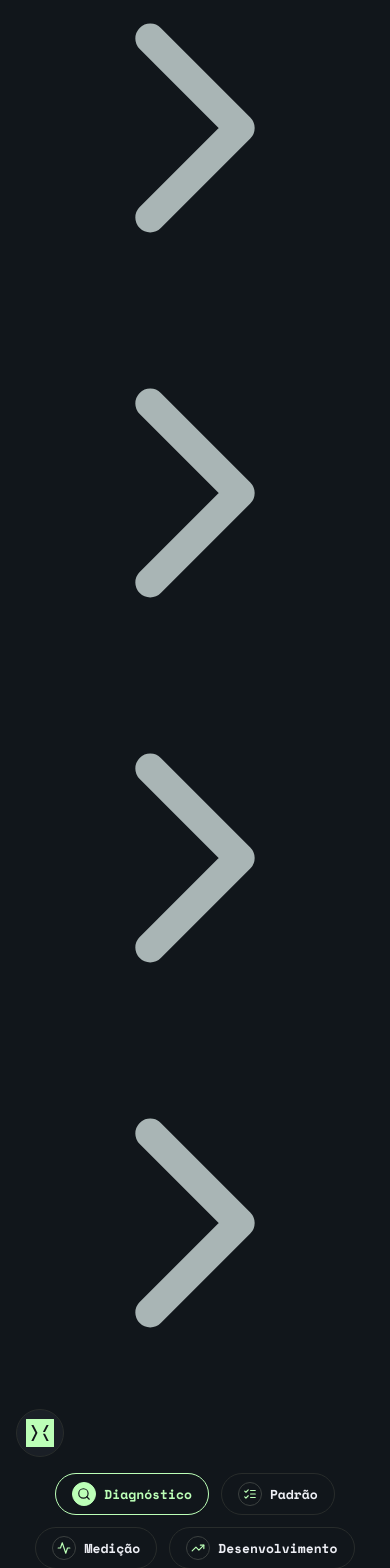
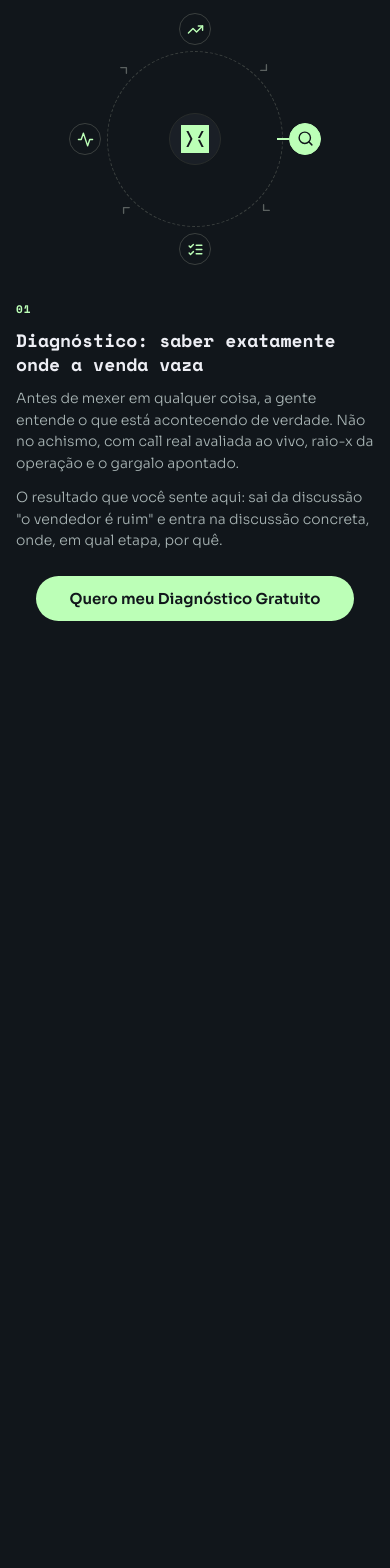
Before and after one commit to aiOpsDuo/ltx, a React (Vite) app: page / in a window 390 px wide. Shown: the part 1420-2988 px from the top of the page. Built offline with nearby package versions, Linux system fonts and the light colour scheme.

Commit message:
[FIX] Adicionado circulo de metodologia no mobile

```diff
--- a/src/components/Header.tsx
+++ b/src/components/Header.tsx
@@ -1,6 +1,18 @@
 import { useEffect, useState } from 'react';
 import { useDiagnosticoModal } from '../context/DiagnosticoModalContext';
 import { useTheme } from '../context/ThemeContext';
+
+interface NavLink {
+  label: string;
+  href: string;
+}
+
+const NAV_LINKS: NavLink[] = [
+  { label: 'Método', href: '#metodologia' },
+  { label: 'Tecnologia X', href: '#tecnologia-x' },
+  { label: 'Founders', href: '#founders' },
+  { label: 'FAQ', href: '#faq' },
+];
 
 export function Header() {
   const [isStuck, setIsStuck] = useState(false);
@@ -23,6 +35,14 @@ export function Header() {
             alt="LTX Performance"
           />
         </a>
+
+        <nav className="header-nav" aria-label="Navegação principal">
+          {NAV_LINKS.map((link) => (
+            <a key={link.href} href={link.href} className="header-nav-link">
+              {link.label}
+            </a>
+          ))}
+        </nav>
 
         <div className="header-actions">
           <button type="button" className="btn btn-secondary btn-md" onClick={() => openModal('header')}>
--- a/src/components/Metodologia.tsx
+++ b/src/components/Metodologia.tsx
@@ -16,11 +16,12 @@ import { DURATION, EASE_OUT_EXPO, TRANSLATE_DISTANCE, prefersReducedMotion } fro
 //
 // Layout (PRD): roda com o nome das etapas à esquerda, texto em destaque
 // da etapa ativa + CTA à direita. Ao rolar a página a roda gira e o texto
-// troca para a etapa seguinte — só em telas grandes e com motion permitido;
-// no fallback (mobile ou prefers-reduced-motion), os mesmos pontos viram
-// botões estáticos que trocam o texto ao toque/clique (a "Escala" também
-// vira só um botão que troca pro formulário, sem a animação de expansão).
-const ENHANCED_QUERY = '(min-width: 1024px) and (prefers-reduced-motion: no-preference)';
+// troca para a etapa seguinte — em qualquer largura de tela, desde que
+// motion seja permitido; no fallback (só prefers-reduced-motion), os
+// mesmos pontos viram botões estáticos que trocam o texto ao toque/clique
+// (a "Escala" também vira só um botão que troca pro formulário, sem a
+// animação de expansão).
+const ENHANCED_QUERY = '(prefers-reduced-motion: no-preference)';
 
 // Um ícone por etapa — substitui o número dentro do nó da roda (PRD:
 // cada ponto do ciclo precisa se identificar visualmente, não só por índice).
@@ -178,9 +179,9 @@ export function Metodologia() {
   const isFirstRender = useRef(true);
 
   // A roda gira e a etapa ativa avança conforme o scroll vertical da página
-  // (PRD 6.4: navegação sem depender de clique). Só roda em telas ≥1024px
-  // com motion permitido — gsap.matchMedia cria/destrói o ScrollTrigger
-  // automaticamente ao cruzar o breakpoint ou mudar a preferência do SO.
+  // (PRD 6.4: navegação sem depender de clique). Roda em qualquer largura,
+  // desde que motion seja permitido — gsap.matchMedia cria/destrói o
+  // ScrollTrigger automaticamente ao mudar a preferência do SO.
   useEffect(() => {
     gsap.registerPlugin(ScrollTrigger);
     const mm = gsap.matchMedia();
--- a/src/styles/components/organisms/header.css
+++ b/src/styles/components/organisms/header.css
@@ -34,6 +34,34 @@
   align-items: center;
 }
 .header-brand img { height: 24px; width: auto; }
+
+.header-nav {
+  display: none;
+  align-items: center;
+  gap: var(--ltx-space-10);
+}
+
+@media (min-width: 1024px) {
+  .header-nav {
+    display: flex;
+  }
+}
+
+.header-nav-link {
+  font-family: var(--ltx-font-mono);
+  font-weight: var(--ltx-weight-bold);
+  font-size: 11px;
+  letter-spacing: var(--ltx-track-overline);
+  text-transform: uppercase;
+  color: var(--ltx-text-muted);
+  text-decoration: none;
+  white-space: nowrap;
+  transition: color var(--ltx-dur-sm) var(--ltx-ease-out-expo);
+}
+.header-nav-link:hover,
+.header-nav-link:focus-visible {
+  color: var(--ltx-text-title);
+}
 
 .header-actions {
   display: flex;
--- a/src/styles/components/organisms/metodologia.css
+++ b/src/styles/components/organisms/metodologia.css
@@ -1,13 +1,15 @@
 /* ==========================================================================
    METODOLOGIA ORGANISM — Seção 3, looping comercial. PRD 6.4 (COPY.md 3ª
-   sessão). Roda com as 4 etapas à esquerda, texto em destaque + CTA à
-   direita. Rolar a página gira a roda e avança a etapa (sem depender de
-   clique) — só em telas ≥1024px com motion permitido.
+   sessão). Roda com as 4 etapas, texto em destaque + CTA. Rolar a página
+   gira a roda e avança a etapa (sem depender de clique) — em qualquer
+   largura de tela, desde que motion seja permitido.
 
-   Mobile-first: base = layout estático empilhado (roda vira lista de
-   botões). Enhanced (min-width:1024px + prefers-reduced-motion:no-preference,
-   mesma condição usada no JS via gsap.matchMedia) = roda girando presa
-   (pin) durante o scroll.
+   Mobile-first: base = fallback estático empilhado (roda vira lista de
+   botões), usado só quando prefers-reduced-motion:reduce. Enhanced
+   (prefers-reduced-motion:no-preference, mesma condição usada no JS via
+   gsap.matchMedia) = roda girando presa (pin) durante o scroll, em
+   qualquer largura; o breakpoint 1024px dentro do enhanced só reajusta
+   proporções (roda maior, grid em linha, labels visíveis nos nós).
    ========================================================================== */
 
 .metodologia {
@@ -27,7 +29,8 @@
   margin-right: auto;
 }
 
-/* ── Base (mobile / reduced motion): fluxo normal, sem pin ───────────────── */
+/* ── Base (fallback prefers-reduced-motion:reduce): fluxo normal, sem pin,
+   roda vira lista de botões estáticos ─────────────────────────────────── */
 
 .metodologia-scroller {
   height: auto;
@@ -63,7 +66,8 @@
 }
 
 .metodologia-ring,
-.metodologia-pointer {
+.metodologia-pointer,
+.metodologia-rotation-hints {
   display: none;
 }
 
@@ -250,9 +254,14 @@
 
 /* ── Enhanced: roda de verdade, presa (pin) e girando com o scroll ───────
    Mesma condição do gsap.matchMedia() em Metodologia.tsx (ENHANCED_QUERY) —
-   os dois precisam ficar em sincronia. */
+   os dois precisam ficar em sincronia. Sem min-width: roda em qualquer
+   largura. Os valores aqui são o tamanho mobile (roda menor, empilhada);
+   o bloco @media (min-width:1024px) logo abaixo só ajusta proporções pro
+   layout em linha. No anel pequeno o nome da etapa some do nó (some fica
+   ilegível/vaza pra fora da roda) — só o ícone marca o ponto; o nome
+   completo continua sempre visível no texto em destaque ao lado/abaixo. */
 
-@media (min-width: 1024px) and (prefers-reduced-motion: no-preference) {
+@media (prefers-reduced-motion: no-preference) {
   /* 340vh cobria as 3 transições entre os 4 pontos do anel (~113vh cada).
      Agora há uma 4ª transição até "Escala" (não fica no anel, mas ocupa o
      mesmo intervalo de scroll) — mantém o ritmo por transição. */
@@ -260,6 +269,8 @@
     height: 453vh;
   }
 
+  /* padding-top precisa cobrir o header fixo do site (~69px, ver
+     header.css) — senão o título da seção fica escondido atrás dele. */
   .metodologia-pin {
     height: 100vh;
     display: flex;
@@ -272,60 +283,63 @@
     margin-bottom: 0;
   }
 
+  /* flex-start (não center): o conteúdo começa logo abaixo do título, com
+     um respiro fixo e pequeno — centralizar verticalmente no espaço
+     sobrando abaixo do header criava um vão enorme entre título e roda. */
   .metodologia-pin-inner {
     flex: 1 1 auto;
     width: 100%;
     display: flex;
     flex-direction: column;
     align-items: center;
-    justify-content: center;
+    justify-content: flex-start;
+    padding-top: var(--ltx-space-5);
   }
 
   .metodologia-pin-footer {
     margin-top: 0;
     width: 100%;
-    max-width: 1360px;
     text-align: center;
   }
 
   .metodologia-pin .metodologia-pin-grid {
-    flex-direction: row;
+    flex-direction: column;
     align-items: center;
-    gap: var(--ltx-space-24);
+    gap: var(--ltx-space-8);
     width: 100%;
-    max-width: 1360px;
   }
 
   .metodologia-wheel-col {
-    flex: 0 0 520px;
+    flex: 0 0 auto;
   }
 
+  /* Roda confortável em telas ~360px de largura (container tem
+     --ltx-gutter-mobile de 16px de cada lado, sobrando ~40px de margem). */
   .metodologia-wheel {
-    width: 520px;
-    height: 520px;
+    width: 260px;
+    height: 260px;
   }
 
   .metodologia-text-col {
-    flex: 1 1 auto;
+    width: 100%;
   }
 
   .metodologia-ring {
     display: block;
     position: absolute;
-    inset: 84px;
+    inset: 42px;
     border-radius: var(--ltx-radius-full);
     border: 1px dashed var(--ltx-border);
     transition: opacity var(--ltx-dur-lg) var(--ltx-ease-out-expo);
   }
 
-  /* Marca fixa por onde as etapas "chegam" ao girar — o lado que aponta
-     para o texto em destaque. */
+  /* Marca fixa por onde as etapas "chegam" ao girar. */
   .metodologia-pointer {
     display: block;
     position: absolute;
     top: 50%;
-    right: 84px;
-    width: 18px;
+    right: 42px;
+    width: 12px;
     height: 2px;
     background: var(--ltx-accent);
     transform: translate(50%, -50%);
@@ -333,14 +347,15 @@
   }
 
   /* Setinhas indicando o sentido de giro do anel — 4 marcas fixas nos vãos
-     diagonais entre os nós, num raio (198px) entre o anel (176px) e a
-     órbita dos nós (220px), pra não ficar coladas na linha do anel.
+     diagonais entre os nós, num raio (99px) entre o anel (88px) e a
+     órbita dos nós (110px), pra não ficar coladas na linha do anel.
      Cada `.metodologia-rotation-hint--N` já gira o próprio elemento pro
-     ângulo da posição (rotate(A) translate(198px)) — o svg dentro dele
+     ângulo da posição (rotate(A) translate(99px)) — o svg dentro dele
      herda esse ângulo A, então só precisa girar +90° A MAIS (relativo,
      não o ângulo absoluto) pra ficar tangente e apontar no sentido
      horário, para a próxima etapa. */
   .metodologia-rotation-hints {
+    display: block;
     position: absolute;
     inset: 0;
     pointer-events: none;
@@ -361,15 +376,15 @@
     position: absolute;
     top: 0;
     left: 0;
-    width: 18px;
-    height: 18px;
+    width: 16px;
+    height: 16px;
     transform: translate(-50%, -50%) rotate(90deg);
   }
 
-  .metodologia-rotation-hint--0 { transform: rotate(45deg)  translate(198px); }
-  .metodologia-rotation-hint--1 { transform: rotate(135deg) translate(198px); }
-  .metodologia-rotation-hint--2 { transform: rotate(225deg) translate(198px); }
-  .metodologia-rotation-hint--3 { transform: rotate(315deg) translate(198px); }
+  .metodologia-rotation-hint--0 { transform: rotate(45deg)  translate(99px); }
+  .metodologia-rotation-hint--1 { transform: rotate(135deg) translate(99px); }
+  .metodologia-rotation-hint--2 { transform: rotate(225deg) translate(99px); }
+  .metodologia-rotation-hint--3 { transform: rotate(315deg) translate(99px); }
 
   .metodologia-hub-mark {
     position: absolute;
@@ -377,8 +392,8 @@
     top: 50%;
     left: 50%;
     transform: translate(-50%, -50%);
-    width: 88px;
-    height: 88px;
+    width: 52px;
+    height: 52px;
     padding: 0;
     margin: 0;
     transition: width var(--ltx-dur-lg) var(--ltx-ease-out-expo),
@@ -388,28 +403,28 @@
   }
 
   .metodologia-hub-mark img {
-    width: 46px;
+    width: 28px;
     transition: width var(--ltx-dur-lg) var(--ltx-ease-out-expo);
   }
 
   .metodologia-hub-mark-label {
-    font-size: 15px;
+    font-size: 11px;
   }
 
   /* Etapa "Escala": o hub central se expande até cobrir o anel inteiro
-     (352px de diâmetro) mantendo o ícone visível, agora sobre fundo verde,
-     com "Escala" escrito embaixo — translate(-50%,-50%) mantém o centro
-     fixo enquanto width/height crescem. */
+     mantendo o ícone visível, agora sobre fundo verde, com "Escala"
+     escrito embaixo — translate(-50%,-50%) mantém o centro fixo enquanto
+     width/height crescem. */
   .metodologia-hub-mark--expanded {
-    width: 380px;
-    height: 380px;
+    width: 190px;
+    height: 190px;
     border-radius: var(--ltx-radius-full);
     background: var(--ltx-accent);
     border-color: var(--ltx-accent);
   }
 
   .metodologia-hub-mark--expanded img {
-    width: 72px;
+    width: 36px;
   }
 
   .metodologia-wheel.is-escala-active .metodologia-ring,
@@ -422,7 +437,7 @@
 
   /* --rot é escrito via JS (ScrollTrigger onUpdate) direto no elemento —
      herda para .metodologia-node-label, que contra-rotaciona pra manter o
-     texto sempre na horizontal. */
+     conteúdo sempre na horizontal. */
   .metodologia-rotor {
     position: absolute;
     inset: 0;
@@ -442,10 +457,10 @@
     border-radius: 0;
   }
 
-  .metodologia-node--0 { transform: rotate(0deg) translate(220px); }
-  .metodologia-node--1 { transform: rotate(90deg) translate(220px); }
-  .metodologia-node--2 { transform: rotate(180deg) translate(220px); }
-  .metodologia-node--3 { transform: rotate(270deg) translate(220px); }
+  .metodologia-node--0 { transform: rotate(0deg) translate(110px); }
+  .metodologia-node--1 { transform: rotate(90deg) translate(110px); }
+  .metodologia-node--2 { transform: rotate(180deg) translate(110px); }
+  .metodologia-node--3 { transform: rotate(270deg) translate(110px); }
 
   /* "Escala" (índice 4) não é um ponto do anel — é alcançada expandindo o
      hub central (.metodologia-hub-mark--expanded), então some daqui. */
@@ -456,8 +471,9 @@
     top: 0;
     left: 0;
     flex-direction: column;
+    align-items: center;
     gap: var(--ltx-space-1);
-    padding: var(--ltx-space-2);
+    padding: 0;
   }
 
   .metodologia-node--0 .metodologia-node-label { transform: translate(-50%, -50%) rotate(0deg)   rotate(calc(-1 * var(--rot, 0deg))); }
@@ -465,9 +481,118 @@
   .metodologia-node--2 .metodologia-node-label { transform: translate(-50%, -50%) rotate(-180deg) rotate(calc(-1 * var(--rot, 0deg))); }
   .metodologia-node--3 .metodologia-node-label { transform: translate(-50%, -50%) rotate(-270deg) rotate(calc(-1 * var(--rot, 0deg))); }
 
+  .metodologia-node-index { width: 32px; height: 32px; }
+  .metodologia-node-index svg { width: 17px; height: 17px; }
+
+  /* Roda pequena demais pra caixa de texto ao lado de cada nó (vazaria pra
+     fora da tela) — nome da etapa some visualmente, mas continua
+     acessível a leitor de tela; o texto em destaque abaixo da roda já
+     repete o nome por extenso a cada troca de etapa. */
+  .metodologia-node-title {
+    position: absolute;
+    width: 1px;
+    height: 1px;
+    overflow: hidden;
+    clip: rect(0 0 0 0);
+    white-space: nowrap;
+  }
+
+  .metodologia-panel { gap: var(--ltx-space-3); }
+  .metodologia-cta { margin-top: var(--ltx-space-6); }
+}
+
+@media (min-width: 1024px) and (prefers-reduced-motion: no-preference) {
+  .metodologia-pin-footer {
+    max-width: 1360px;
+  }
+
+  .metodologia-pin .metodologia-pin-grid {
+    flex-direction: row;
+    gap: var(--ltx-space-24);
+    max-width: 1360px;
+  }
+
+  .metodologia-wheel-col {
+    flex: 0 0 520px;
+  }
+
+  .metodologia-wheel {
+    width: 520px;
+    height: 520px;
+  }
+
+  .metodologia-text-col {
+    flex: 1 1 auto;
+    width: auto;
+  }
+
+  .metodologia-ring {
+    inset: 84px;
+  }
+
+  .metodologia-pointer {
+    right: 84px;
+    width: 18px;
+  }
+
+  /* Raio (198px) entre o anel (176px) e a órbita dos nós (220px), pra não
+     ficar coladas na linha do anel — ver explicação completa acima. */
+  .metodologia-rotation-hint svg {
+    width: 18px;
+    height: 18px;
+  }
+
+  .metodologia-rotation-hint--0 { transform: rotate(45deg)  translate(198px); }
+  .metodologia-rotation-hint--1 { transform: rotate(135deg) translate(198px); }
+  .metodologia-rotation-hint--2 { transform: rotate(225deg) translate(198px); }
+  .metodologia-rotation-hint--3 { transform: rotate(315deg) translate(198px); }
+
+  .metodologia-hub-mark {
+    width: 88px;
+    height: 88px;
+  }
+
+  .metodologia-hub-mark img {
+    width: 46px;
+  }
+
+  .metodologia-hub-mark-label {
+    font-size: 15px;
+  }
+
+  /* 352px de diâmetro cobrindo o anel inteiro. */
+  .metodologia-hub-mark--expanded {
+    width: 380px;
+    height: 380px;
+  }
+
+  .metodologia-hub-mark--expanded img {
+    width: 72px;
+  }
+
+  .metodologia-node--0 { transform: rotate(0deg) translate(220px); }
+  .metodologia-node--1 { transform: rotate(90deg) translate(220px); }
+  .metodologia-node--2 { transform: rotate(180deg) translate(220px); }
+  .metodologia-node--3 { transform: rotate(270deg) translate(220px); }
+
+  .metodologia-node-label {
+    align-items: normal;
+    padding: var(--ltx-space-2);
+  }
+
   .metodologia-node-index { width: 34px; height: 34px; font-size: 13px; }
   .metodologia-node-index svg { width: 18px; height: 18px; }
-  .metodologia-node-title { font-size: 16px; }
+
+  /* Roda grande o bastante pra caber o nome da etapa ao lado de cada nó —
+     mostra o rótulo (escondido no anel pequeno do mobile, ver acima). */
+  .metodologia-node-title {
+    position: static;
+    width: auto;
+    height: auto;
+    overflow: visible;
+    clip: auto;
+    font-size: 16px;
+  }
 
   .metodologia-panel { text-align: left; margin: 0; max-width: none; gap: var(--ltx-space-4); }
   .metodologia-panel-step { font-size: 13px; }
```
Also changed, not shown: .claude/settings.local.json.
